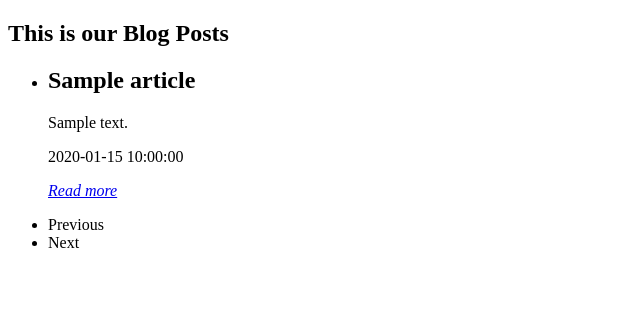
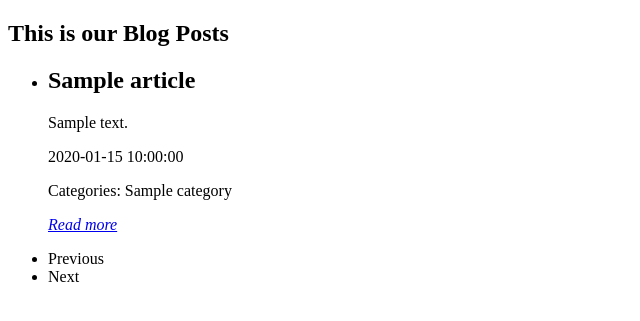
Before and after one commit to lexiscode/lexispress_cms-app, a PHP site: page /lexispress_cms-app/ in a window 1280 px wide. Shown: the part 102-423 px from the top of the page, without its empty margins (0-640 px from the left). Run offline with PHP 8.4, Linux system fonts and the light colour scheme; tables that the repository leaves empty or names only in its code hold one stand-in row (values such as "Sample post").

Commit message:
feat: added categories in the index page

```diff
--- a/admin/article.php
+++ b/admin/article.php
@@ -62,8 +62,6 @@ if (isset($_GET['id'])){
 
         <a href="edit_article_img.php?id=<?= $article[0]['id']; ?>">Edit Image</a>
 
-
-
     <?php else: ?>
         <!--this runs when the article it is false or null-->
         <p>No articles found.</p>
--- a/classes/GetAll.php
+++ b/classes/GetAll.php
@@ -40,11 +40,17 @@ class GetAll
      */
     public static function getPage($conn, $limit, $offset)
     {
-        $sql = "SELECT *
+        // this reads out all articles information from the database, including the categories
+        $sql = "SELECT a.*, category.name AS category_name
+                FROM (SELECT *
                 FROM article
                 ORDER BY date_published DESC
                 LIMIT :limit
-                OFFSET :offset";
+                OFFSET :offset) AS a
+                LEFT JOIN article_category
+                ON a.id = article_category.article_id
+                LEFT JOIN category
+                ON article_category.category_id = category.id";
 
         $stmt = $conn->prepare($sql);
 
@@ -53,7 +59,25 @@ class GetAll
 
         $stmt->execute();
 
-        return $stmt->fetchAll(PDO::FETCH_ASSOC);
+        $results = $stmt->fetchAll(PDO::FETCH_ASSOC);
+
+        // this helps preventing returning multiple duplicate categories data
+        $articles = [];
+        $previous_id = null;
+
+        foreach ($results as $row) {
+
+            $article_id = $row['id'];
+            if ($article_id != $previous_id){
+                $row['category_names'] = [];
+                $articles[$article_id] = $row;
+            }
+            $articles[$article_id]['category_names'][] = $row['category_name'];
+            $previous_id = $article_id;
+
+        }
+        // returns array of unrepeated articles
+        return $articles;
     }
 
 
--- a/index.php
+++ b/index.php
@@ -35,6 +35,15 @@ $articles = GetAll::getPage($conn, $paginator->limit, $paginator->offset);
                     <h2><?= htmlspecialchars($article["title"]) ?></h2>
                     <p><?= htmlspecialchars($article["content"]) ?></p>
                     <p><?= $article["date_published"]?></p>
+
+                    <?php if ($article["category_names"]): ?>
+                        <p>Categories:
+                            <?php foreach ($article["category_names"] as $name): ?>
+                                <?= htmlspecialchars($name); ?>
+                            <?php endforeach; ?>
+                        </p>
+                    <?php endif; ?>
+
                     <i><a href="article.php?id=<?= $article['id'];?>">Read more</a></i>
                 </article>
             </li>
```
